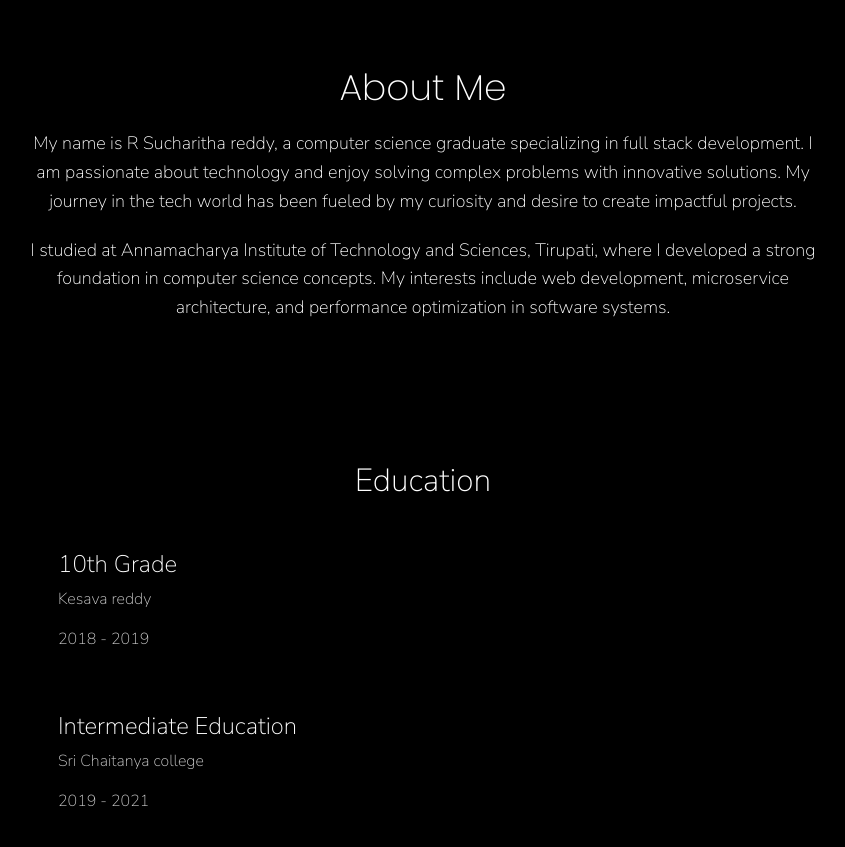
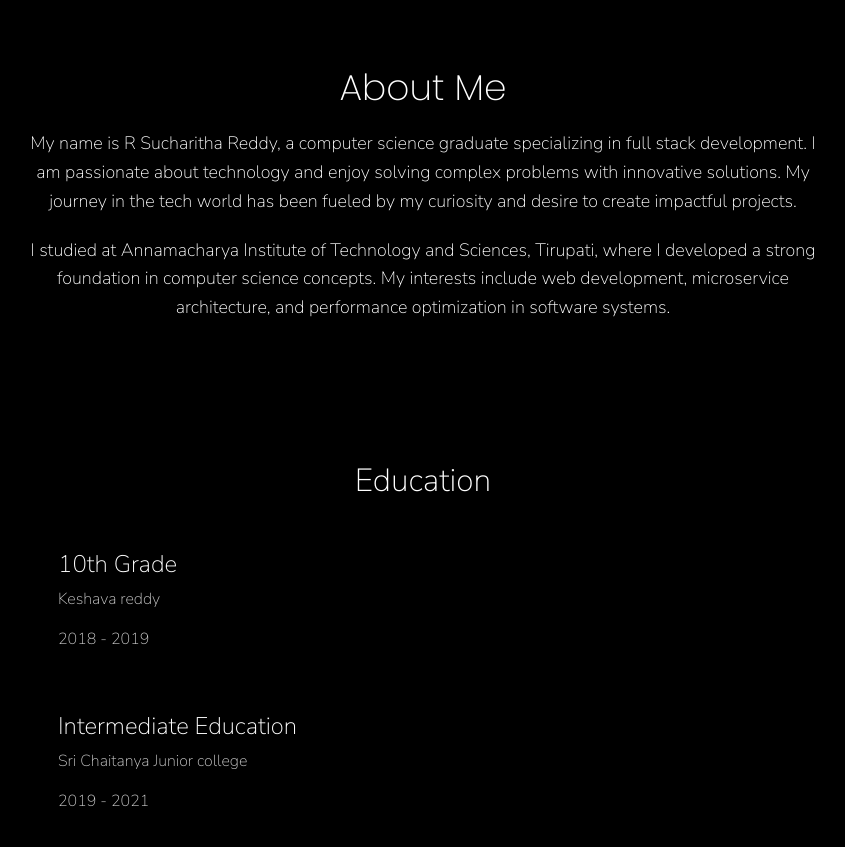
Before and after one commit to sucharitha6711/Portfolio, a plain HTML site: page index.html in a window 1280 px wide. Shown: the part 760-1607 px from the top of the page, without its empty margins (217-1062 px from the left). Drawn offline with nearby package versions, Linux system fonts and the light colour scheme.

Commit message:
Update index.html

```diff
--- a/index.html
+++ b/index.html
@@ -46,7 +46,7 @@
     <div class="about-content" data-aos="fade-up">
         <h2 data-aos="fade-up">About Me</h2>
         <p data-aos="fade-up" data-aos-delay="200">
-            My name is R Sucharitha reddy, a computer science graduate specializing in full stack development.
+            My name is R Sucharitha Reddy, a computer science graduate specializing in full stack development.
             I am passionate about technology and enjoy solving complex problems with innovative solutions.
             My journey in the tech world has been fueled by my curiosity and desire to create impactful projects.
         </p>
@@ -62,12 +62,12 @@
       <h2 class="section-title">Education</h2>
       <div class="education-item">
         <h3>10th Grade</h3>
-        <p>Kesava reddy</p>
+        <p>Keshava reddy</p>
         <p>2018 - 2019</p>
       </div>
       <div class="education-item">
           <h3>Intermediate Education</h3>
-          <p>Sri Chaitanya college</p>
+          <p>Sri Chaitanya Junior college</p>
           <p>2019 - 2021</p>
       </div>
       <div class="education-item">
```
